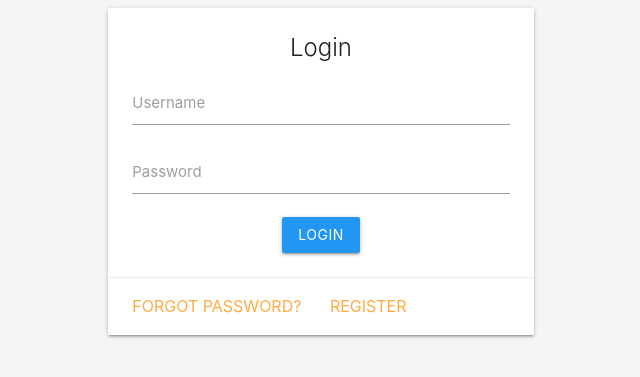
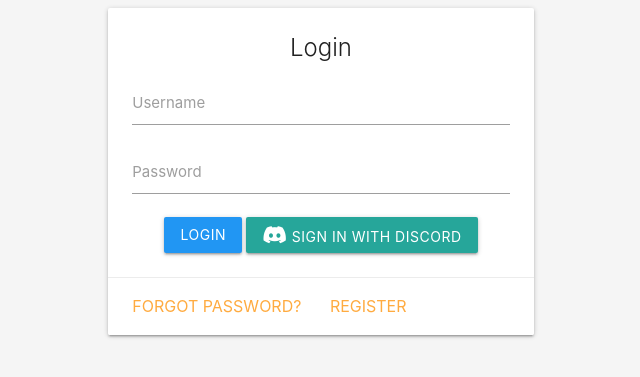
Before and after one commit to DeadboxSoftware/Microapp-Python, a Python web app: template app/templates/auth/login.html in a window 1280 px wide. Shown: the top 377 px of the page, without its empty margins (319-959 px from the left). Run offline with Jinja, Linux system fonts and the light colour scheme; the template is opened without the code that fills it, so the values that code supplies are empty.

Commit message:
FA and discord login btn

```diff
--- a/app/templates/auth/login.html
+++ b/app/templates/auth/login.html
@@ -4,6 +4,7 @@
     <title>Login</title>
     <link rel="stylesheet" type="text/css" href="/static/materialui/css/materialize.min.css">
     <link rel="stylesheet" type="text/css" href="/static/materialui/css/material-extra.css">
+    <link rel="stylesheet" href="https://cdnjs.cloudflare.com/ajax/libs/font-awesome/6.0.0-beta3/css/all.min.css">
     <meta name="viewport" content="width=device-width, initial-scale=1.0"/>
 </head>
 <body class="grey lighten-4">
@@ -31,6 +32,7 @@
                             <!-- Submit button -->
                             <div class="center">
                                 <button type="submit" class="btn waves-effect waves-light blue">Login</button>
+                                <a href="/login/discord" class="btn" id="signInDiscord"><i class="fab fa-discord"></i> Sign in with Discord</a>
                             </div>
                         </form>
                     </div>
```
